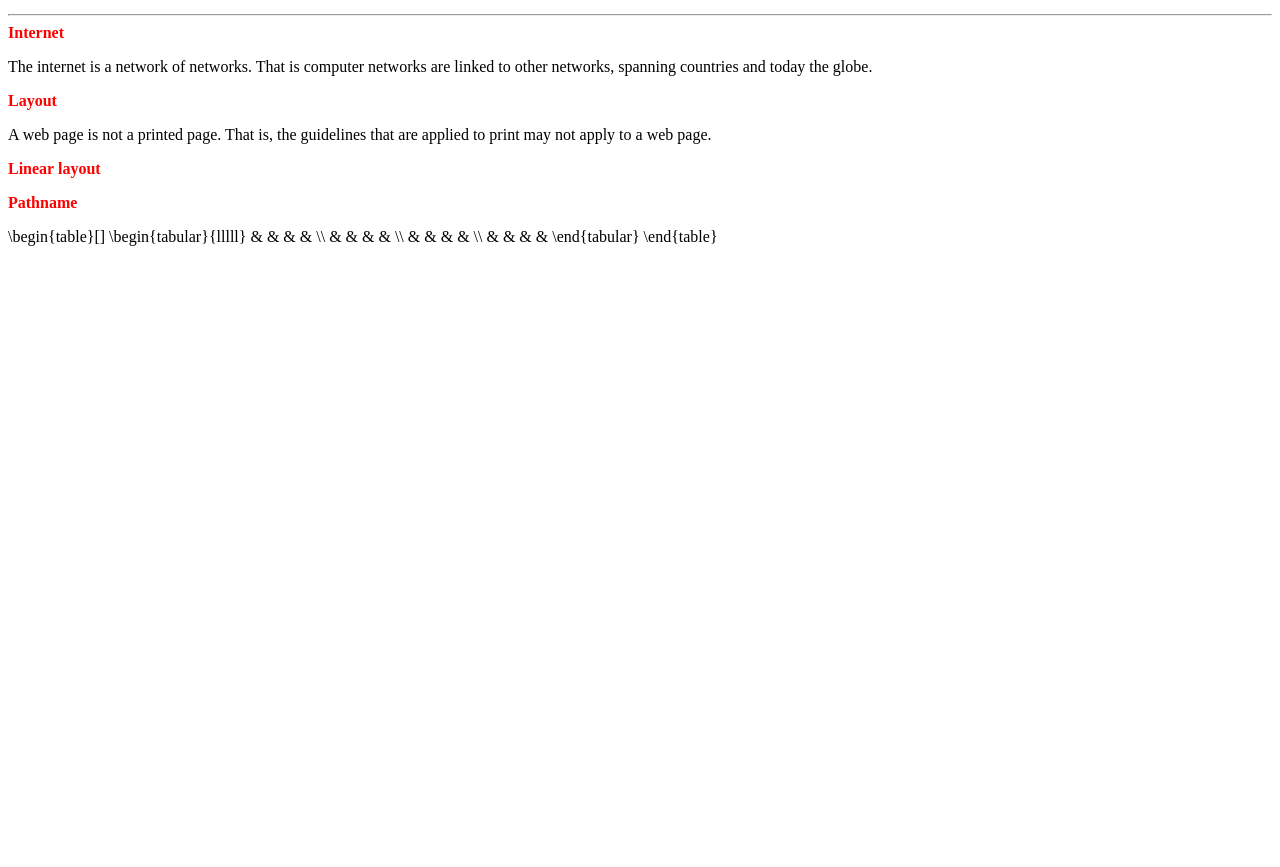
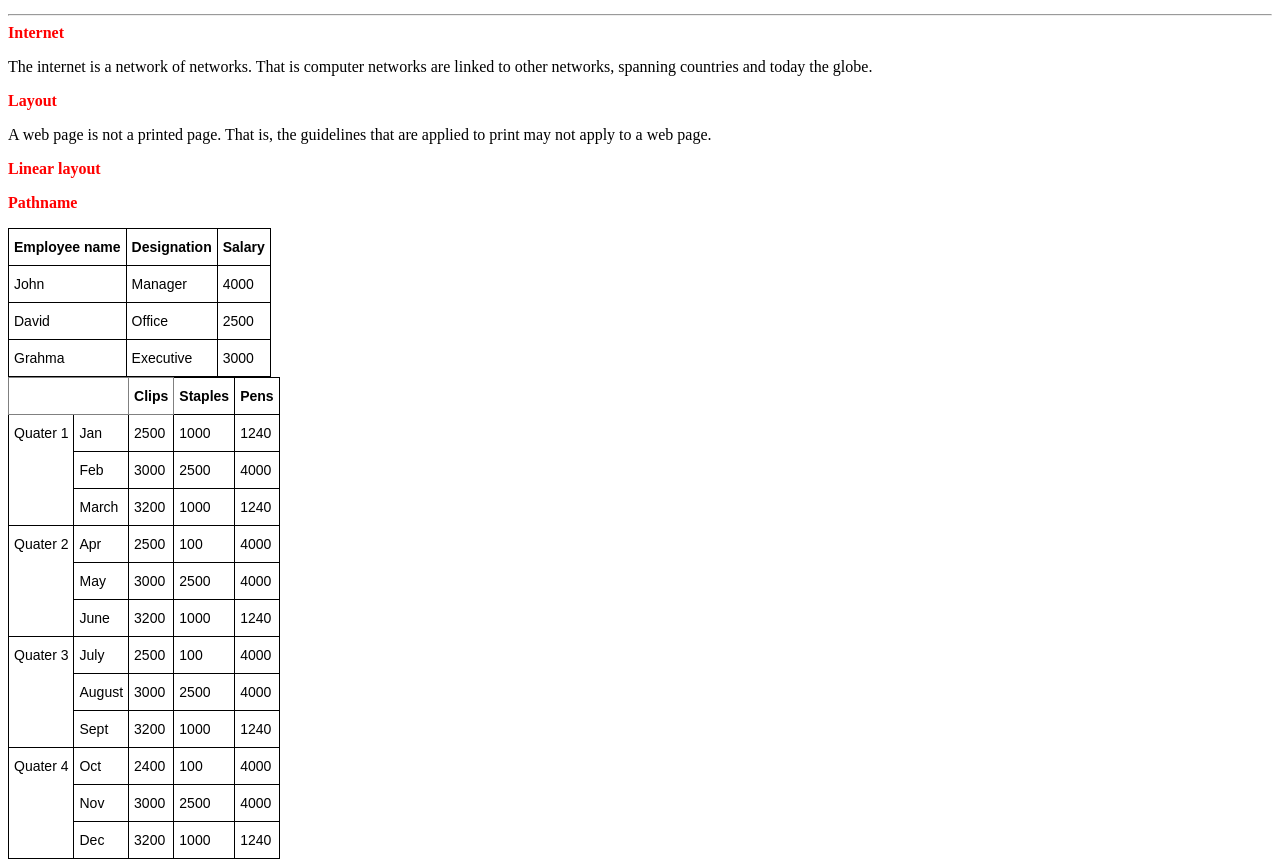
Before and after one commit to BJishere/BJishere.github.io, a plain HTML site: page week4/index.html in a window 1280 px wide. Shown: the part 154-1021 px from the top of the page. Before the commit the page ends 800 px from the top, so only its background shows below. Drawn offline with Linux system fonts and the light colour scheme.

Commit message:
Update index.html

```diff
--- a/week4/index.html
+++ b/week4/index.html
@@ -47,11 +47,137 @@
   </p>
 </body>
 </html>
-\begin{table}[]
-\begin{tabular}{lllll}
- &  &  &  &  \\
- &  &  &  &  \\
- &  &  &  &  \\
- &  &  &  &
-\end{tabular}
-\end{table}
+<style type="text/css">
+    .tg  {border-collapse:collapse;border-spacing:0;}
+    .tg td{border-color:black;border-style:solid;border-width:1px;font-family:Arial, sans-serif;font-size:14px;
+      overflow:hidden;padding:10px 5px;word-break:normal;}
+    .tg th{border-color:black;border-style:solid;border-width:1px;font-family:Arial, sans-serif;font-size:14px;
+      font-weight:normal;overflow:hidden;padding:10px 5px;word-break:normal;}
+    .tg .tg-1wig{font-weight:bold;text-align:left;vertical-align:top}
+    .tg .tg-0lax{text-align:left;vertical-align:top}
+    </style>
+    <table class="tg">
+    <thead>
+      <tr>
+        <th class="tg-1wig">Employee name</th>
+        <th class="tg-1wig">Designation</th>
+        <th class="tg-1wig">Salary</th>
+      </tr>
+    </thead>
+    <tbody>
+      <tr>
+        <td class="tg-0lax">John</td>
+        <td class="tg-0lax">Manager</td>
+        <td class="tg-0lax">4000</td>
+      </tr>
+      <tr>
+        <td class="tg-0lax">David</td>
+        <td class="tg-0lax">Office</td>
+        <td class="tg-0lax">2500</td>
+      </tr>
+      <tr>
+        <td class="tg-0lax">Grahma</td>
+        <td class="tg-0lax">Executive</td>
+        <td class="tg-0lax">3000</td>
+      </tr>
+    </tbody>
+    </table>
+<style type="text/css">
+  .tg  {border-collapse:collapse;border-spacing:0;}
+  .tg td{border-color:black;border-style:solid;border-width:1px;font-family:Arial, sans-serif;font-size:14px;
+    overflow:hidden;padding:10px 5px;word-break:normal;}
+  .tg th{border-color:black;border-style:solid;border-width:1px;font-family:Arial, sans-serif;font-size:14px;
+    font-weight:normal;overflow:hidden;padding:10px 5px;word-break:normal;}
+  .tg .tg-cly1{text-align:left;vertical-align:middle}
+  .tg .tg-1wig{font-weight:bold;text-align:left;vertical-align:top}
+  .tg .tg-fymr{border-color:inherit;font-weight:bold;text-align:left;vertical-align:top}
+  .tg .tg-0lax{text-align:left;vertical-align:top}
+  </style>
+  <table class="tg">
+  <thead>
+    <tr>
+      <th class="tg-fymr" colspan="2"></th>
+      <th class="tg-fymr">Clips</th>
+      <th class="tg-1wig">Staples</th>
+      <th class="tg-1wig">Pens</th>
+    </tr>
+  </thead>
+  <tbody>
+    <tr>
+      <td class="tg-0lax" rowspan="3">Quater 1</td>
+      <td class="tg-0lax">Jan</td>
+      <td class="tg-0lax">2500</td>
+      <td class="tg-0lax">1000</td>
+      <td class="tg-0lax">1240</td>
+    </tr>
+    <tr>
+      <td class="tg-0lax">Feb</td>
+      <td class="tg-0lax">3000</td>
+      <td class="tg-0lax">2500</td>
+      <td class="tg-0lax">4000</td>
+    </tr>
+    <tr>
+      <td class="tg-0lax">March</td>
+      <td class="tg-0lax">3200</td>
+      <td class="tg-0lax">1000</td>
+      <td class="tg-0lax">1240</td>
+    </tr>
+    <tr>
+      <td class="tg-0lax" rowspan="3">Quater 2</td>
+      <td class="tg-0lax">Apr</td>
+      <td class="tg-0lax">2500</td>
+      <td class="tg-0lax">100</td>
+      <td class="tg-0lax">4000</td>
+    </tr>
+    <tr>
+      <td class="tg-0lax">May</td>
+      <td class="tg-cly1">3000</td>
+      <td class="tg-0lax">2500</td>
+      <td class="tg-0lax">4000</td>
+    </tr>
+    <tr>
+      <td class="tg-0lax">June</td>
+      <td class="tg-0lax">3200</td>
+      <td class="tg-0lax">1000</td>
+      <td class="tg-0lax">1240</td>
+    </tr>
+    <tr>
+      <td class="tg-0lax" rowspan="3">Quater 3</td>
+      <td class="tg-0lax">July</td>
+      <td class="tg-0lax">2500</td>
+      <td class="tg-0lax">100</td>
+      <td class="tg-0lax">4000</td>
+    </tr>
+    <tr>
+      <td class="tg-0lax">August</td>
+      <td class="tg-0lax">3000</td>
+      <td class="tg-0lax">2500</td>
+      <td class="tg-0lax">4000</td>
+    </tr>
+    <tr>
+      <td class="tg-0lax">Sept</td>
+      <td class="tg-0lax">3200</td>
+      <td class="tg-0lax">1000</td>
+      <td class="tg-0lax">1240</td>
+    </tr>
+    <tr>
+      <td class="tg-0lax" rowspan="3">Quater 4</td>
+      <td class="tg-0lax">Oct</td>
+      <td class="tg-0lax">2400</td>
+      <td class="tg-0lax">100</td>
+      <td class="tg-0lax">4000</td>
+    </tr>
+    <tr>
+      <td class="tg-0lax">Nov</td>
+      <td class="tg-0lax">3000</td>
+      <td class="tg-0lax">2500</td>
+      <td class="tg-0lax">4000</td>
+    </tr>
+    <tr>
+      <td class="tg-0lax">Dec</td>
+<td class="tg-0lax">3200</td>
+      <td class="tg-0lax">1000</td>
+      <td class="tg-cly1">1240</td>
+    </tr>
+  </tbody>
+  </table>
```
